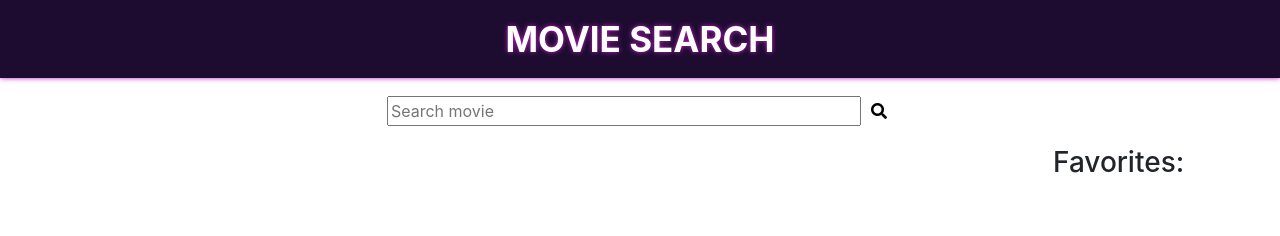
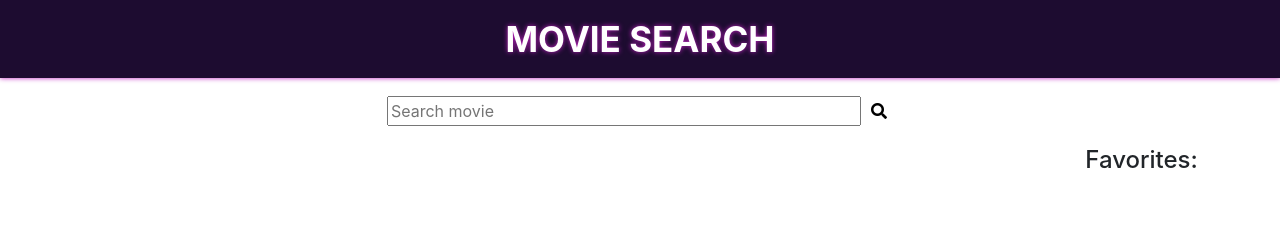
Before and after one commit to Balkanna/movie-search-app, a plain HTML site: page index.html in a window 1280 px wide. Shown: the top 236 px of the page. Drawn offline with nearby package versions, Linux system fonts and the light colour scheme.

Commit message:
Add fixes

```diff
--- a/index.html
+++ b/index.html
@@ -28,11 +28,11 @@
         </section>
         <section class="movie">
             <div class="movie-container">
-                <div class="search__results" id="results"> </div>
+                <div class="search__results" id="results"></div>
             </div>
 
             <div class="favorites-container">
-                <h3>Favorites:</h3>
+                <h4>Favorites:</h4>
                 <div class="favorites" id="favorites">
                 </div>
             </div>
@@ -45,6 +45,6 @@
             <a target='blank' href='https://github.com/Balkanna'><i class="fab fa-github"></i>Anna B.</a>
         </div>
     </footer>
-<script src="./js/script.js"></script>
+    <script src="./js/script.js"></script>
 </body>
 </html>
```
